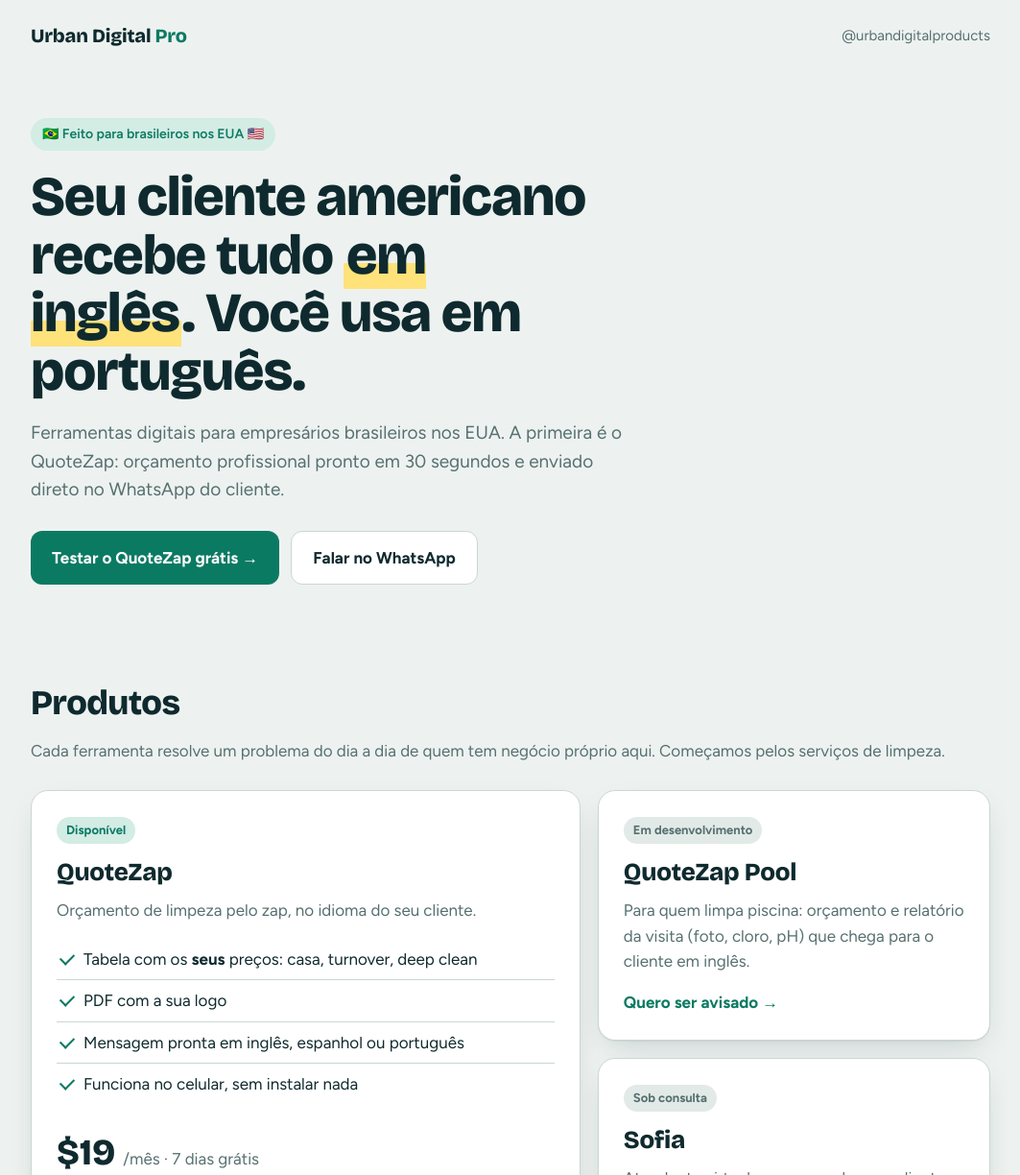
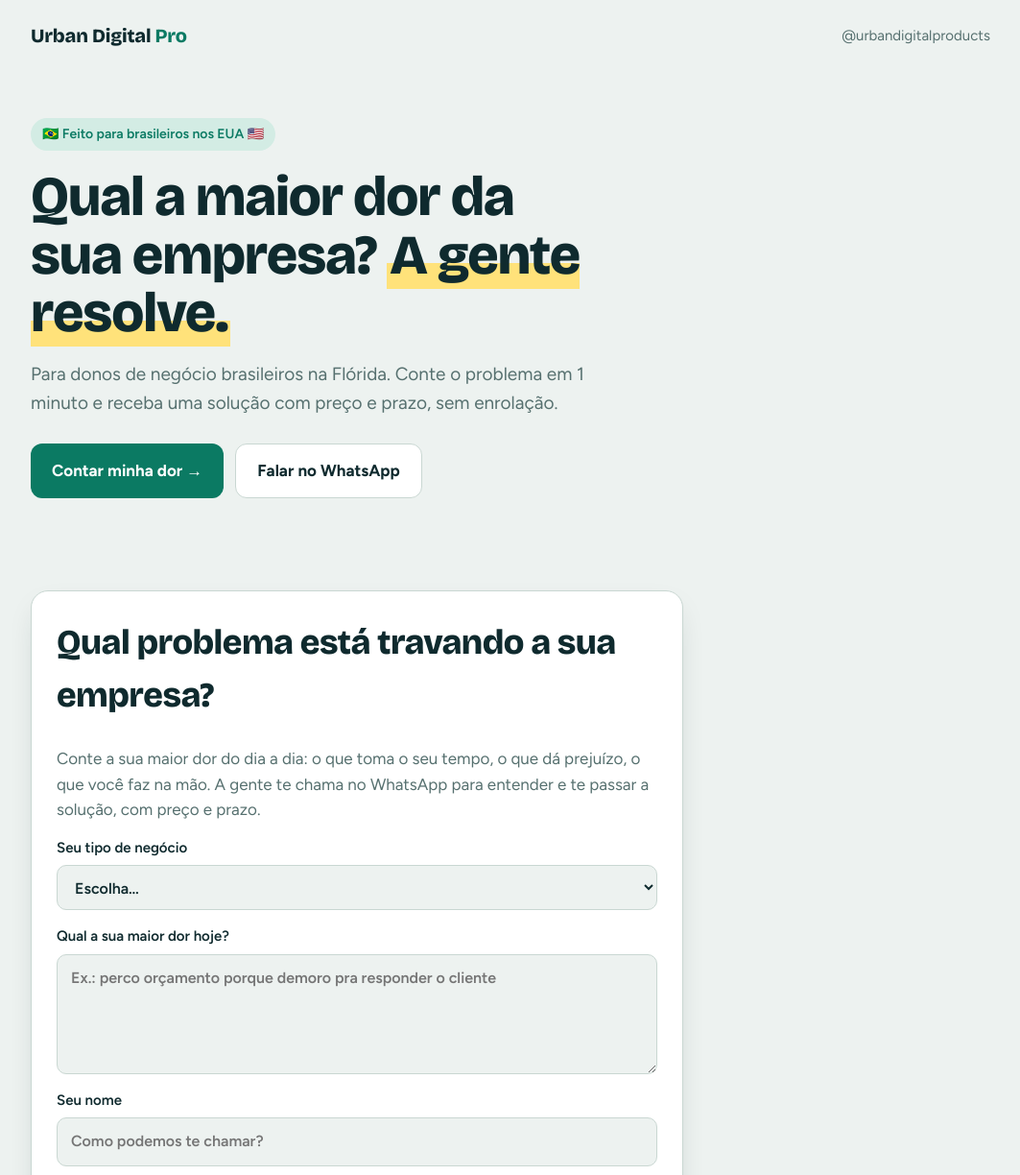
Before and after one commit to dayvson30-alt/urbandigitalpro, a plain HTML site: page index.html in a window 1280 px wide. Shown: the top 1224 px of the page at 96% size, without its empty margins (108-1171 px from the left). Drawn offline with nearby package versions, Linux system fonts and the light colour scheme.

Commit message:
feat: topo da página foca na dor do cliente; formulário sobe, produtos viram 'soluções que já resolvemos'

```diff
--- a/index.html
+++ b/index.html
@@ -6,9 +6,9 @@
 <title>Urban Digital Pro</title>
 <link rel="icon" href="icon.svg" type="image/svg+xml">
 <link rel="apple-touch-icon" href="apple-touch-icon.png">
-<meta name="description" content="Ferramentas digitais para empresários brasileiros nos EUA. QuoteZap: orçamento profissional em inglês no WhatsApp do cliente.">
+<meta name="description" content="Conte a maior dor da sua empresa. A gente resolve, com preço e prazo. Para empresários brasileiros nos EUA.">
 <meta property="og:title" content="Urban Digital Pro">
-<meta property="og:description" content="Ferramentas digitais para empresários brasileiros nos EUA. Orçamento em inglês em 30 segundos.">
+<meta property="og:description" content="Qual a maior dor da sua empresa? A gente resolve, com preço e prazo. Para empresários brasileiros nos EUA.">
 <link rel="preconnect" href="https://fonts.googleapis.com">
 <link rel="preconnect" href="https://fonts.gstatic.com" crossorigin>
 <link href="https://fonts.googleapis.com/css2?family=Bricolage+Grotesque:opsz,wght@12..96,600;12..96,800&family=Figtree:wght@400;500;600;700&display=swap" rel="stylesheet">
@@ -106,17 +106,48 @@ footer a:hover{color:var(--ink)}
   <main>
     <section class="hero">
       <span class="eyebrow">🇧🇷 Feito para brasileiros nos EUA 🇺🇸</span>
-      <h1>Seu cliente americano recebe tudo <mark>em inglês</mark>. Você usa em português.</h1>
-      <p class="lead">Ferramentas digitais para empresários brasileiros nos EUA. A primeira é o QuoteZap: orçamento profissional pronto em 30 segundos e enviado direto no WhatsApp do cliente.</p>
+      <h1>Qual a maior dor da sua empresa? <mark>A gente resolve.</mark></h1>
+      <p class="lead">Para donos de negócio brasileiros na Flórida. Conte o problema em 1 minuto e receba uma solução com preço e prazo, sem enrolação.</p>
       <div class="ctas">
-        <a class="btn btn-main" href="https://app.urbandigitalpro.net/">Testar o QuoteZap grátis →</a>
+        <a class="btn btn-main" href="#ideias">Contar minha dor →</a>
         <a class="btn btn-wa" href="https://wa.me/14073755223?text=Oi!%20Vim%20pelo%20site%20da%20Urban%20Digital%20Pro." target="_blank" rel="noopener">Falar no WhatsApp</a>
       </div>
     </section>
 
+    <section id="ideias">
+      <form class="idea" id="idea-form">
+        <h2>Qual problema está travando a sua empresa?</h2>
+        <p class="sub">Conte a sua maior dor do dia a dia: o que toma o seu tempo, o que dá prejuízo, o que você faz na mão. A gente te chama no WhatsApp para entender e te passar a solução, com preço e prazo.</p>
+        <label>Seu tipo de negócio
+          <select name="negocio" required>
+            <option value="">Escolha…</option>
+            <option>Limpeza de casas</option>
+            <option>Limpeza de piscina</option>
+            <option>Construção / reforma</option>
+            <option>Pintura</option>
+            <option>Paisagismo / jardim</option>
+            <option>Transporte / transfer</option>
+            <option>Outro</option>
+          </select>
+        </label>
+        <label>Qual a sua maior dor hoje?
+          <textarea name="ideia" rows="4" maxlength="1000" required placeholder="Ex.: perco orçamento porque demoro pra responder o cliente"></textarea>
+        </label>
+        <label>Seu nome
+          <input name="nome" maxlength="60" autocomplete="name" required placeholder="Como podemos te chamar?">
+        </label>
+        <label>Seu WhatsApp
+          <input name="whatsapp" type="tel" maxlength="30" autocomplete="tel" required minlength="7" placeholder="(407) 000-0000">
+        </label>
+        <input name="website" class="hp" tabindex="-1" autocomplete="off" aria-hidden="true">
+        <button class="btn btn-main" type="submit">Quero resolver isso</button>
+        <p class="msg" role="status" aria-live="polite"></p>
+      </form>
+    </section>
+
     <section id="produtos">
-      <h2>Produtos</h2>
-      <p class="sub">Cada ferramenta resolve um problema do dia a dia de quem tem negócio próprio aqui. Começamos pelos serviços de limpeza.</p>
+      <h2>Soluções que já resolvemos</h2>
+      <p class="sub">Algumas dores aparecem toda hora. Para essas, já temos a solução pronta e testada. Começamos pelos serviços de limpeza.</p>
       <div class="grid">
         <article class="card">
           <span class="tag tag-live">Disponível</span>
@@ -155,37 +186,6 @@ footer a:hover{color:var(--ink)}
         <p><strong>Feito por empresário brasileiro, para empresário brasileiro.</strong> A Urban Digital Pro nasceu dentro da Urban Clean &amp; Repair, empresa de limpeza em Davenport, Flórida. As ferramentas saem dos problemas que a gente enfrenta no dia a dia: cliente que só fala inglês, orçamento perdido no WhatsApp, mensagem que ninguém responde de madrugada.</p>
       </div>
     </section>
-
-    <section id="ideias">
-      <form class="idea" id="idea-form">
-        <h2>Qual problema está travando a sua empresa?</h2>
-        <p class="sub">Conte a sua maior dor do dia a dia: o que toma o seu tempo, o que dá prejuízo, o que você faz na mão. A gente te chama no WhatsApp para entender e montar uma ferramenta sob medida.</p>
-        <label>Seu tipo de negócio
-          <select name="negocio" required>
-            <option value="">Escolha…</option>
-            <option>Limpeza de casas</option>
-            <option>Limpeza de piscina</option>
-            <option>Construção / reforma</option>
-            <option>Pintura</option>
-            <option>Paisagismo / jardim</option>
-            <option>Transporte / transfer</option>
-            <option>Outro</option>
-          </select>
-        </label>
-        <label>Qual a sua maior dor hoje?
-          <textarea name="ideia" rows="4" maxlength="1000" required placeholder="Ex.: perco orçamento porque demoro pra responder o cliente"></textarea>
-        </label>
-        <label>Seu nome
-          <input name="nome" maxlength="60" autocomplete="name" required placeholder="Como podemos te chamar?">
-        </label>
-        <label>Seu WhatsApp
-          <input name="whatsapp" type="tel" maxlength="30" autocomplete="tel" required minlength="7" placeholder="(407) 000-0000">
-        </label>
-        <input name="website" class="hp" tabindex="-1" autocomplete="off" aria-hidden="true">
-        <button class="btn btn-main" type="submit">Quero resolver isso</button>
-        <p class="msg" role="status" aria-live="polite"></p>
-      </form>
-    </section>
   </main>
 
   <footer>
```
